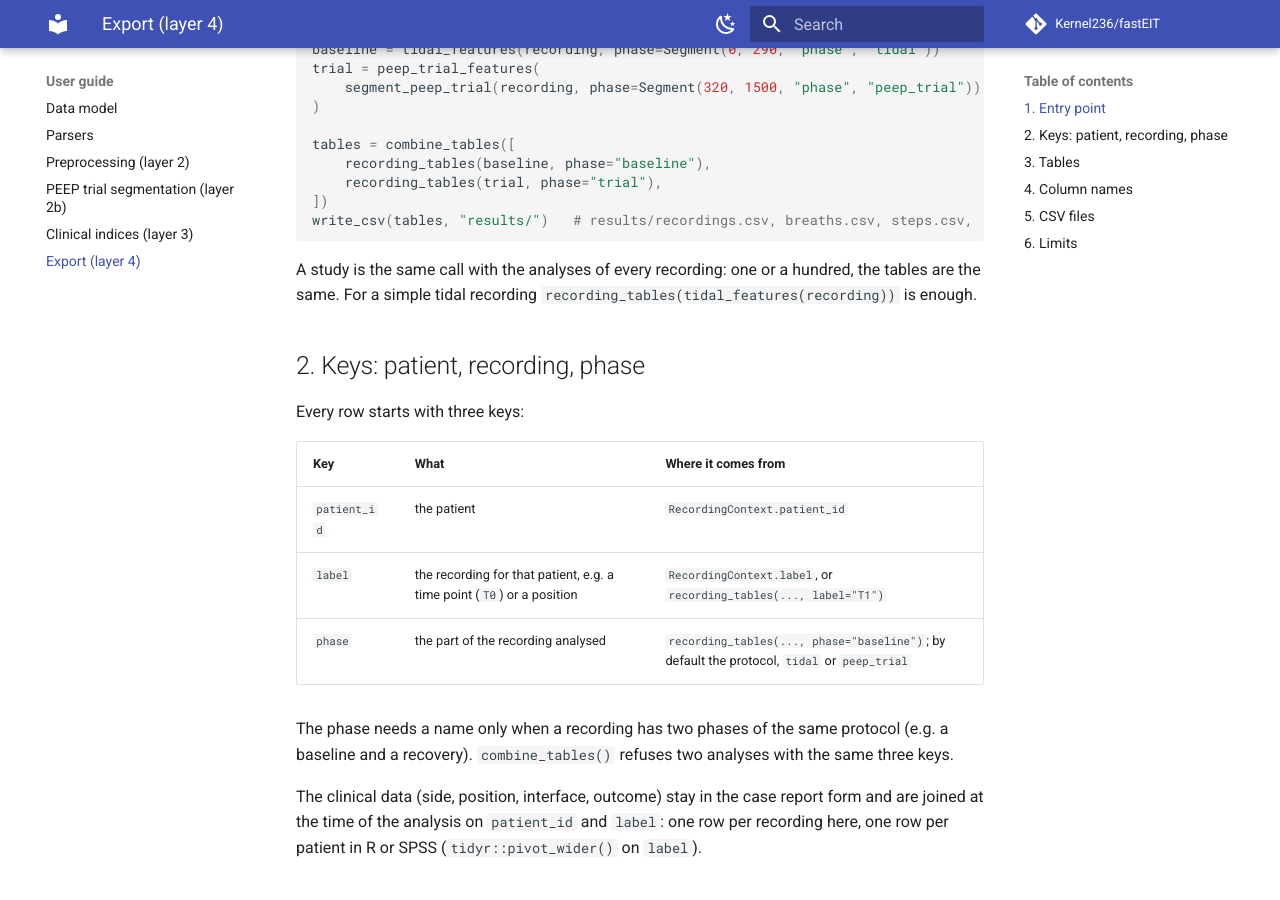
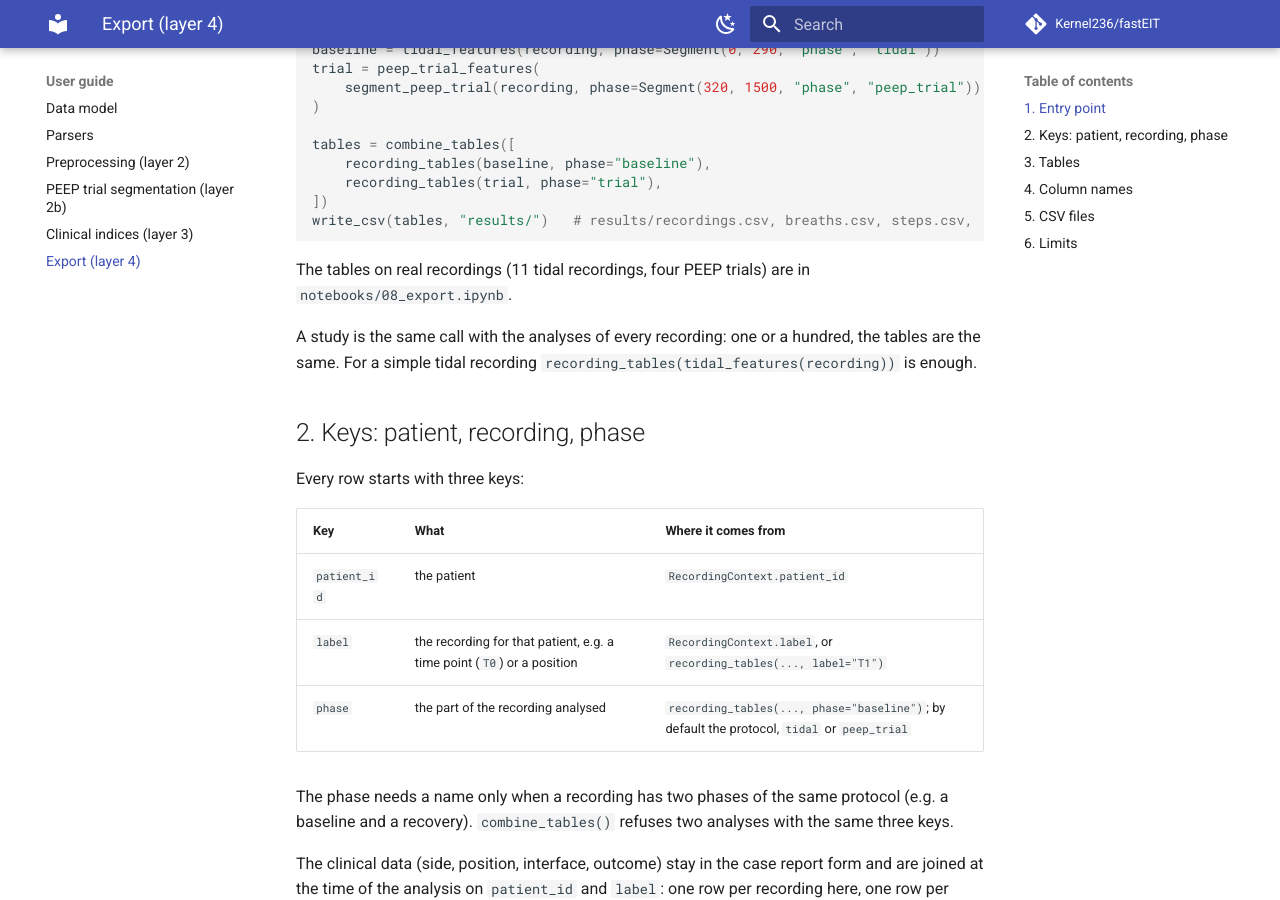
Before and after one commit to Kernel236/fastEIT, an MkDocs documentation site: the page built from docs/export.md, in a window 1280 px wide and 900 px high, scrolled down 878 px. Built offline with MkDocs 1.6.1 and Material for MkDocs 9.7.7, drawn with Linux system fonts in a browser that asks for light colours; comment, search, counter and statistics services are not loaded; the version menu is left out.

Commit message:
notebooks: 08 export, the tables of layer 4 on real recordings

````diff
--- a/docs/export.md
+++ b/docs/export.md
@@ -39,6 +39,9 @@ tables = combine_tables([
 ])
 write_csv(tables, "results/")   # results/recordings.csv, breaths.csv, steps.csv, ...
 ```
+
+The tables on real recordings (11 tidal recordings, four PEEP trials) are in
+`notebooks/08_export.ipynb`.
 
 A study is the same call with the analyses of every recording: one or a hundred, the
 tables are the same. For a simple tidal recording `recording_tables(tidal_features(recording))`
````
Also changed, not shown: 1 other file.
